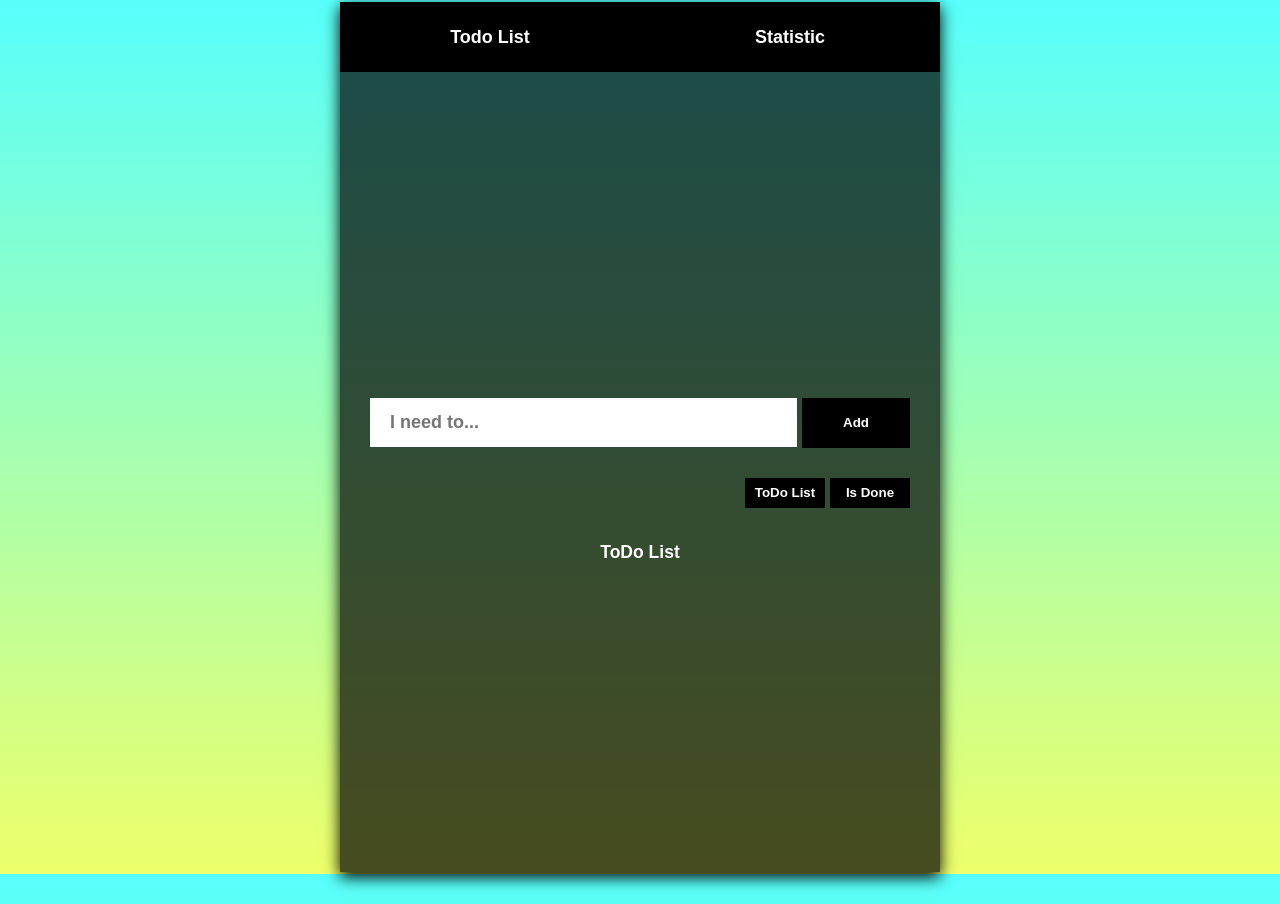
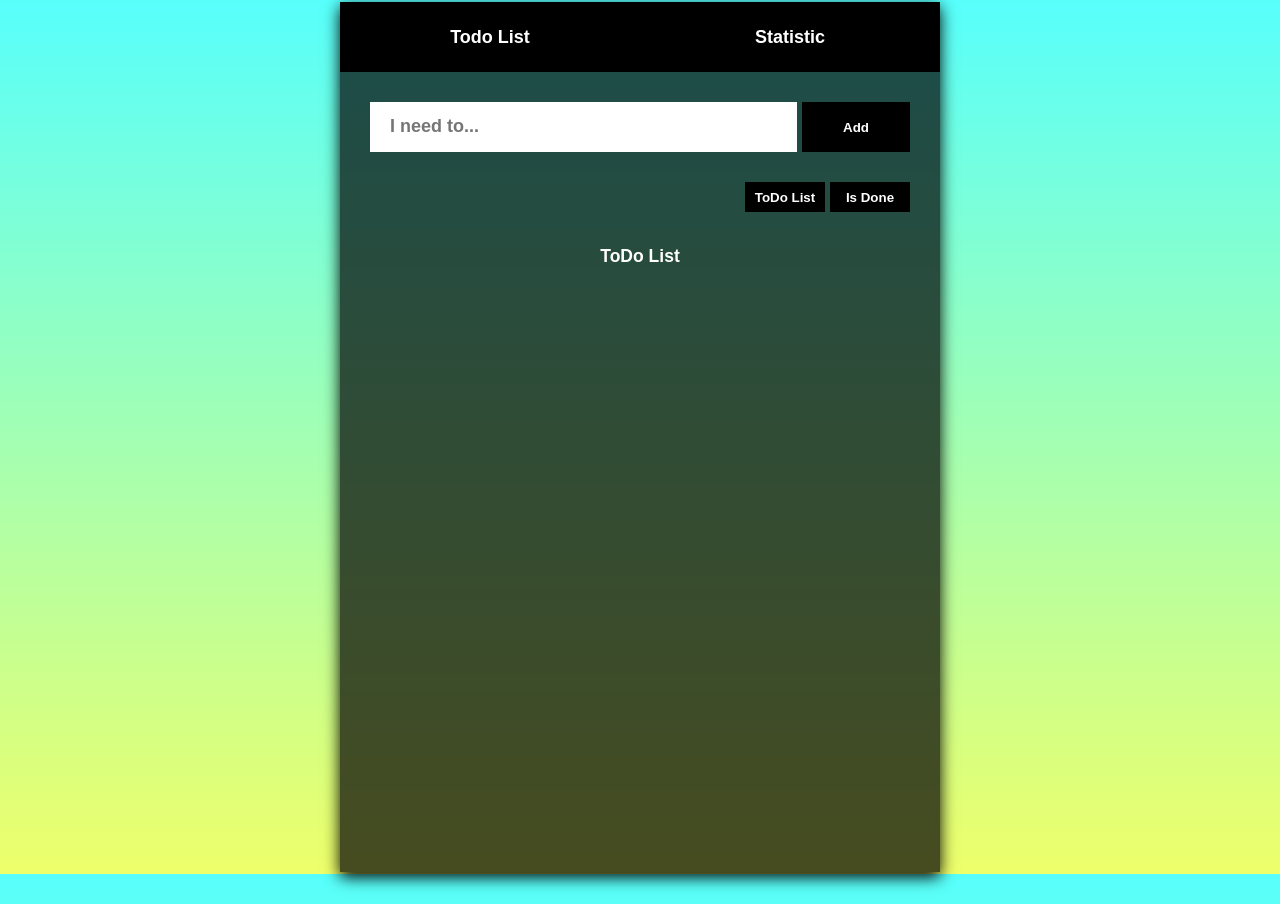
Before and after one commit to ShumovskaIryna/Todo-List, a Vue app: page / in a window 1280 px wide. Built offline with nearby package versions, Linux system fonts and the light colour scheme; data requests are answered from the project's data file.

Commit message:
error alert comment

```diff
--- a/src/App.vue
+++ b/src/App.vue
@@ -23,7 +23,6 @@ $shadow: 0 5px 15px rgb(0, 0, 0);
 
 %flex_space {
   display: flex;
-  align-items: center;
   justify-content: space-around;
 }
 * {
--- a/src/components/TodoForm.vue
+++ b/src/components/TodoForm.vue
@@ -4,7 +4,9 @@
       type="text"
       placeholder="I need to..."
       v-model="newTodoItem"
+      required
     >
+    <!-- <p class="alert">{{ errorMessage }}</p> -->
     <button>Add</button>
   </form>
 </template>
@@ -30,7 +32,27 @@ export default {
     }
 
     return { handleSubmit, newTodoItem }
-  }
+  },
+  // data() {
+  //   return {
+  //     errorMessage: ''
+  //   }
+  // },
+  // methods: {
+  //   validateTask(newTodoItem) {
+  //     if (newTodoItem.value.length > 0) {
+  //       this.errorMessage = ''
+  //     } else {
+  //       this.errorMessage = 'You need to write smth'
+  //     }
+  //   }
+  // },
+  // watch: {
+  //   newTodoItem(value){
+  //     this.newTodoItem = value;
+  //     this.validateTask(value);
+  //   }
+  // },
 }
 </script>
 
@@ -66,4 +88,12 @@ button {
   margin-left: 5px;
   @extend %none;
 }
+// .alert {
+//   position: absolute;
+//   top: 21%;
+//   opacity: 0.6;
+//   width: 140px;
+//   background-color: plum;
+//   color: rgb(62, 0, 0);
+// }
 </style>
```
